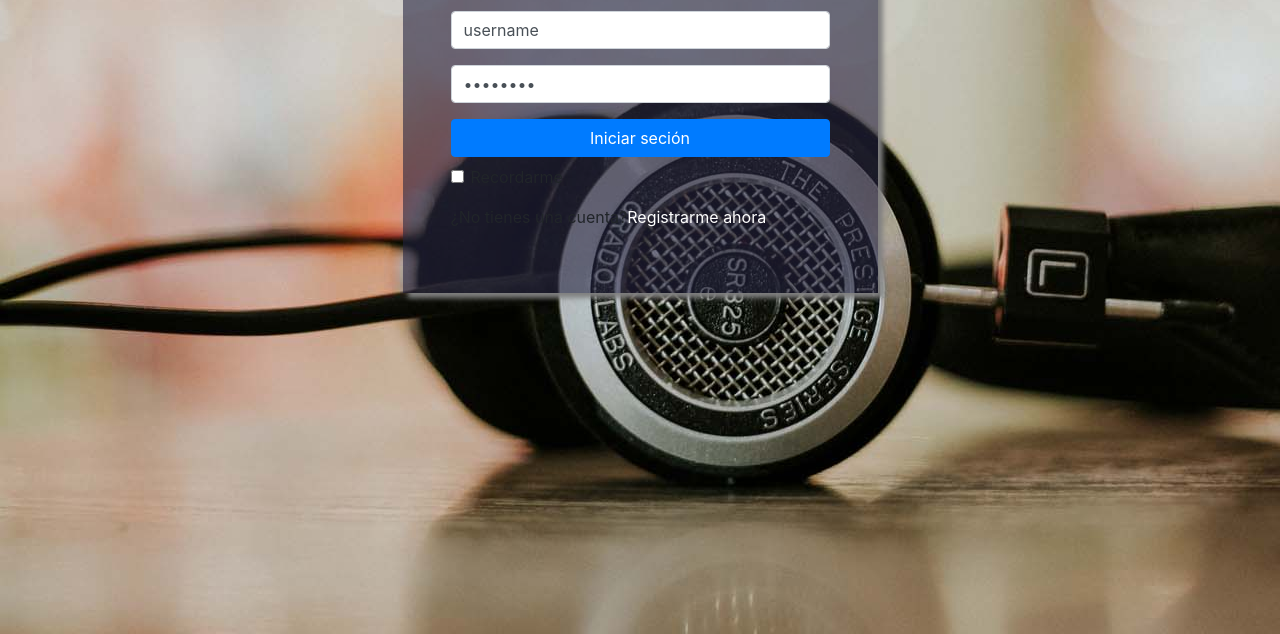
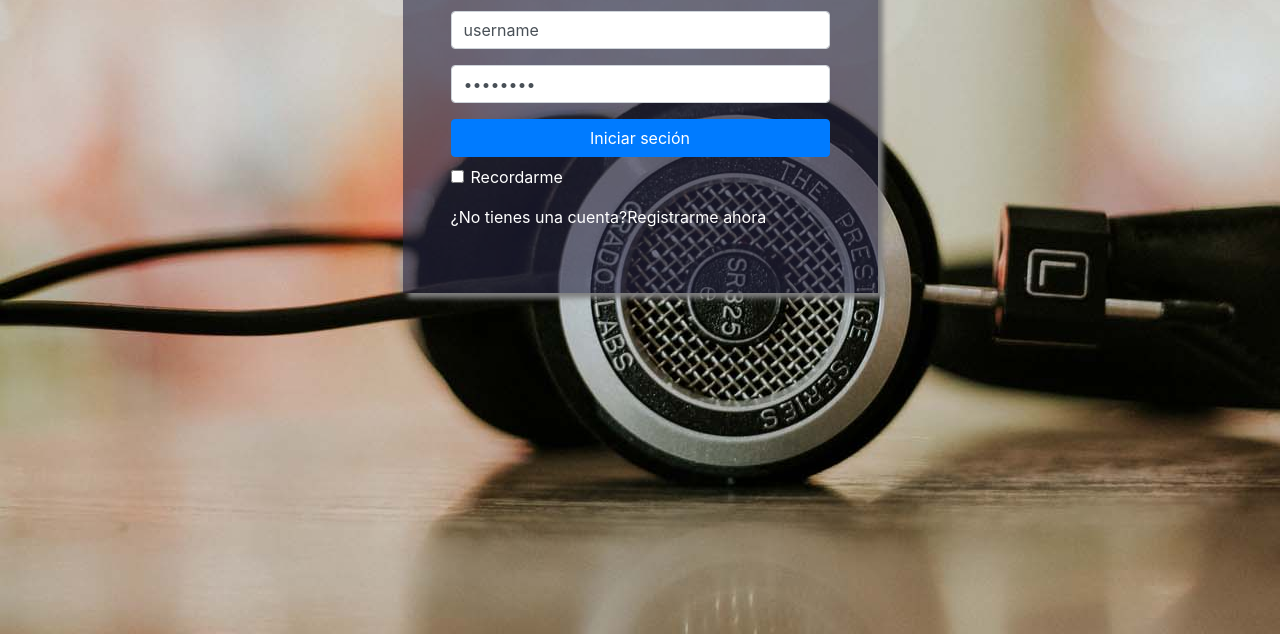
Before and after one commit to Cristian-Mansilla/Practica, a plain HTML site: page log in.html in a window 1280 px wide. Shown: the part 166-800 px from the top of the page. Drawn offline with Linux system fonts and the light colour scheme.

Commit message:
texto en blanco para log in

```diff
--- a/css/style.css
+++ b/css/style.css
@@ -45,3 +45,7 @@ article img {
 .bg-white {
   background: white;
 }
+
+.text-white {
+  color: white;
+}
--- a/log in.html
+++ b/log in.html
@@ -23,9 +23,9 @@
             <button type="submit" class="btn btn-primary btn-block" name="button">Iniciar seción</button>
             <div class="form-group form-check mt-2">
               <input id="checkRecordar" class="form-check-input" type="checkbox" name="remindMe" value="remindMe">
-              <label for="checkRecordar" class="form-check-label">Recordarme</label>
+              <label for="checkRecordar" class="form-check-label text-white">Recordarme</label>
             </div>
-            <p>¿No tienes una cuenta?<a href="#">Registrarme ahora</a></p>
+            <p class="text-white">¿No tienes una cuenta?<a href="#">Registrarme ahora</a></p>
           </form>
         </div>
       </div>
```
